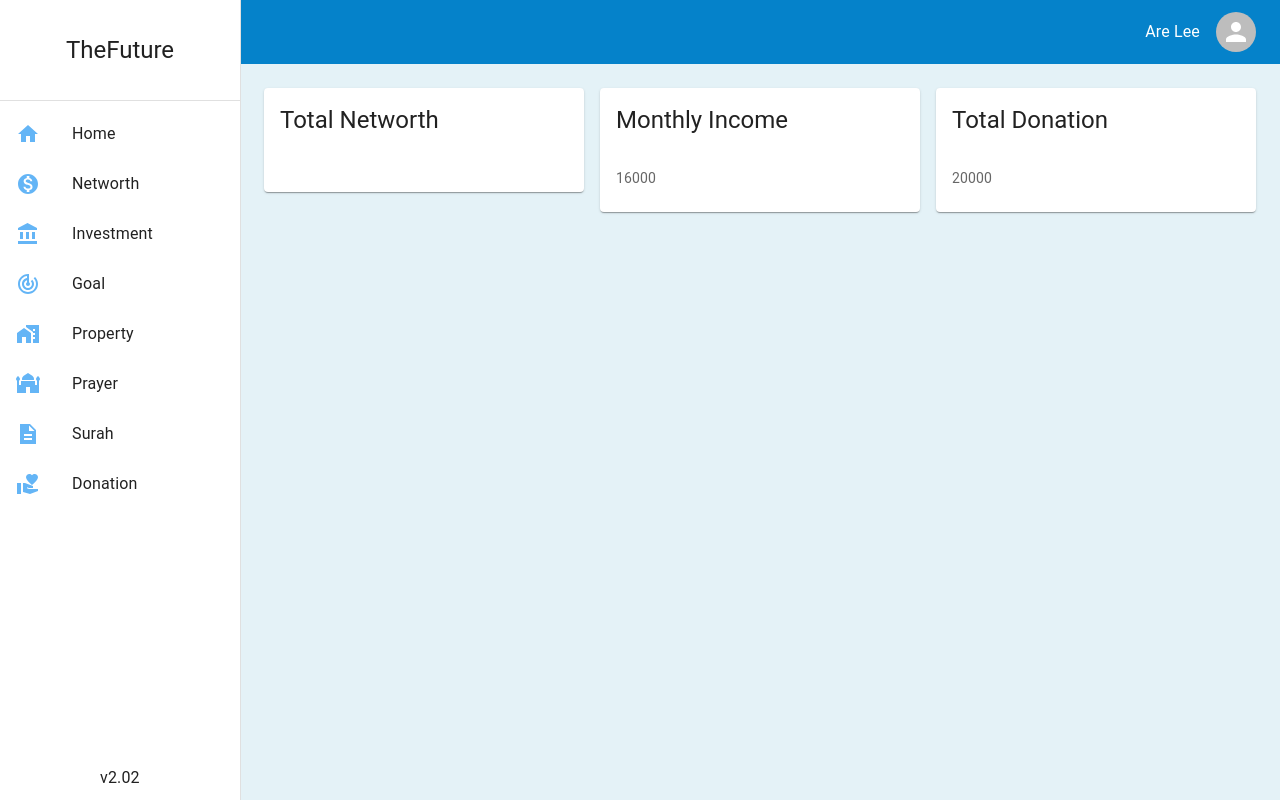
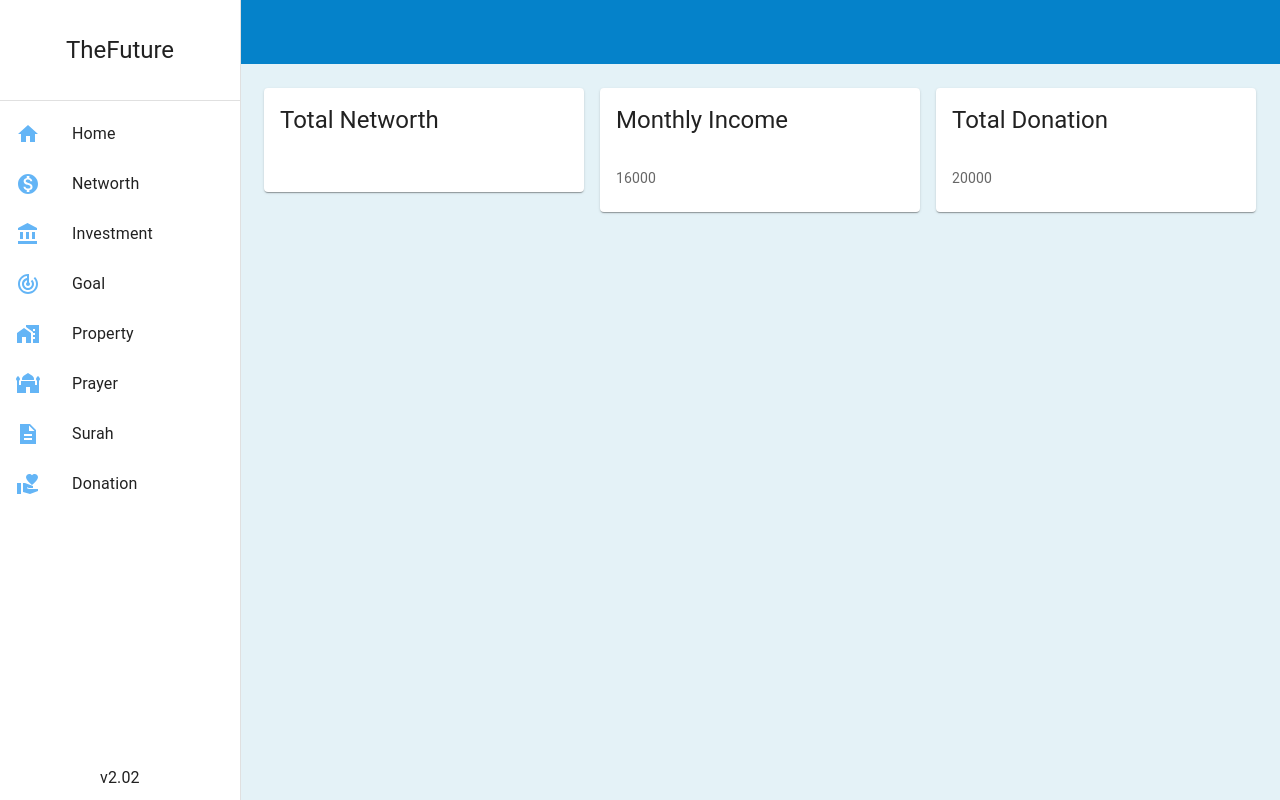
Before and after one commit to Fortune-04/The-Future-v2.0-UI, a React (Create React App) app: page / in a window 1280 px wide. Built offline with nearby package versions, Linux system fonts and the light colour scheme; no server answers.

Commit message:
update layout.js

```diff
--- a/src/Components/Layout.js
+++ b/src/Components/Layout.js
@@ -129,11 +129,11 @@ const Layout = () => {
                 elevation={0}
             >
                 <Toolbar>
-                    <Typography className={classes.space}>
+                    {/* <Typography className={classes.space}> */}
                         {/* Test */}
-                    </Typography>
+                    {/* </Typography>
                     <Typography>Are Lee</Typography>
-                    <Avatar className={classes.avatar} src="/" />
+                    <Avatar className={classes.avatar} src="/" /> */}
                 </Toolbar>
             </AppBar>
 
```
